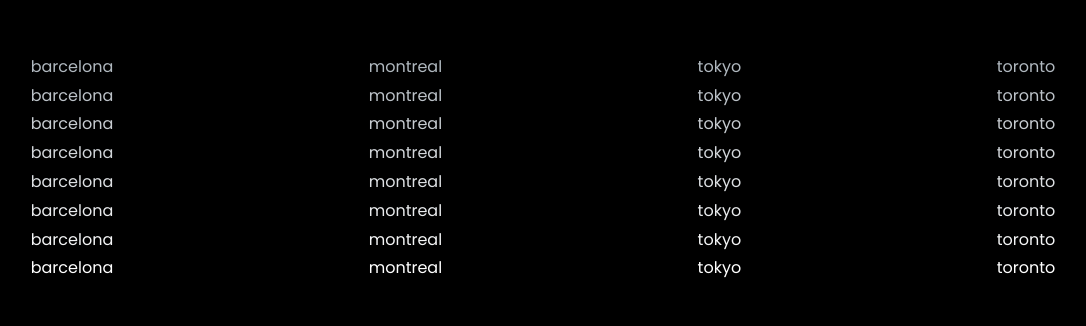
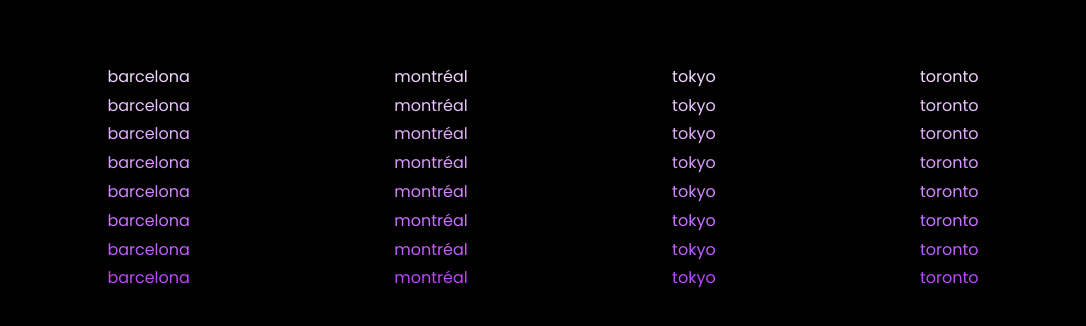
Before and after one commit to lircajimenez/final-project, a React (Create React App) app in the folder client/: page / in a window 1280 px wide. Shown: the part 232-558 px from the top of the page, without its empty margins (97-1183 px from the left). Built offline with nearby package versions, Linux system fonts and the light colour scheme.

Commit message:
animation

```diff
--- a/client/src/components/Landing.js
+++ b/client/src/components/Landing.js
@@ -1,12 +1,22 @@
 import React from "react";
 import styled from "styled-components";
 import { Link } from "react-router-dom";
+import { motion } from "framer-motion";
+import "./styles.css";
 
 const Landing = () => {
   return (
     <Wrapper>
+      {/* <div className="wrapper"> */}
       <LinkTo to="/barcelona">
-        <Container>
+        {/* <Container> */}
+        <motion.div
+          className="container"
+          initial={{ y: -500, opacity: 0 }}
+          animate={{ y: 10, opacity: 1 }}
+          transition={{ delay: 0.5, type: "spring", stiffness: 90 }}
+        >
+          <motion.div className="sub-container" whileHover={{ scale: 1.2 }}>
             <span className="shade1">barcelona</span>
             <span className="shade2">barcelona</span>
             <span className="shade3">barcelona</span>
@@ -15,22 +25,40 @@
             <span className="shade6">barcelona</span>
             <span className="shade7">barcelona</span>
             <span className="shade8">barcelona</span>
-        </Container>
+          </motion.div>
+        </motion.div>
+        {/* </Container> */}
       </LinkTo>
       <LinkTo to="/montreal">
-        <Container>
-          <span className="shade1">montreal</span>
-          <span className="shade2">montreal</span>
-          <span className="shade3">montreal</span>
-          <span className="shade4">montreal</span>
-          <span className="shade5">montreal</span>
-          <span className="shade6">montreal</span>
-          <span className="shade7">montreal</span>
-          <span className="shade8">montreal</span>
-        </Container>
+        {/* <Container> */}
+        <motion.div
+          className="container"
+          initial={{ y: -500, opacity: 0 }}
+          animate={{ y: 10, opacity: 1 }}
+          transition={{ delay: 1, type: "spring", stiffness: 90 }}
+        >
+          <motion.div className="sub-container" whileHover={{ scale: 1.2 }}>
+            <span className="shade1">montréal</span>
+            <span className="shade2">montréal</span>
+            <span className="shade3">montréal</span>
+            <span className="shade4">montréal</span>
+            <span className="shade5">montréal</span>
+            <span className="shade6">montréal</span>
+            <span className="shade7">montréal</span>
+            <span className="shade8">montréal</span>
+          </motion.div>
+        </motion.div>
+        {/* </Container> */}
       </LinkTo>
       <LinkTo to="/tokyo">
-        <Container>
+        {/* <Container> */}
+        <motion.div
+          className="container"
+          initial={{ y: -500, opacity: 0 }}
+          animate={{ y: 10, opacity: 1 }}
+          transition={{ delay: 1.5, type: "spring", stiffness: 90 }}
+        >
+          <motion.div className="sub-container" whileHover={{ scale: 1.2 }}>
             <span className="shade1">tokyo</span>
             <span className="shade2">tokyo</span>
             <span className="shade3">tokyo</span>
@@ -39,10 +67,19 @@
             <span className="shade6">tokyo</span>
             <span className="shade7">tokyo</span>
             <span className="shade8">tokyo</span>
-        </Container>
+          </motion.div>
+        </motion.div>
+        {/* </Container> */}
       </LinkTo>
       <LinkTo to="/toronto">
-        <Container>
+        {/* <Container> */}
+        <motion.div
+          className="container"
+          initial={{ y: -500, opacity: 0 }}
+          animate={{ y: 10, opacity: 1 }}
+          transition={{ delay: 2, type: "spring", stiffness: 90 }}
+        >
+          <motion.div className="sub-container" whileHover={{ scale: 1.2 }}>
             <span className="shade1">toronto</span>
             <span className="shade2">toronto</span>
             <span className="shade3">toronto</span>
@@ -51,8 +88,11 @@
             <span className="shade6">toronto</span>
             <span className="shade7">toronto</span>
             <span className="shade8">toronto</span>
-        </Container>
+          </motion.div>
+        </motion.div>
+        {/* </Container> */}
       </LinkTo>
+      {/* </div> */}
     </Wrapper>
   );
 };
@@ -60,42 +100,42 @@
 const Wrapper = styled.div`
   display: flex;
   align-items: center;
-  justify-content: space-around;
+  justify-content: space-evenly;
   height: 100vh;
 `;
-const Container = styled.div`
-  display: flex;
-  flex-direction: column;
-  align-items: center;
-  justify-content: center;
-  height: 100vh;
-  line-height: 1.8;
+// const Container = styled.div`
+//   display: flex;
+//   flex-direction: column;
+//   align-items: center;
+//   justify-content: center;
+//   height: 100vh;
+//   line-height: 1.8;
 
-  .shade1 {
-    color: #b0b8bf;
-  }
-  .shade2 {
-    color: #bcc2c8;
-  }
-  .shade3 {
-    color: #c7ccd1;
-  }
-  .shade4 {
-    color: #d2d6da;
-  }
-  .shade5 {
-    color: #dde0e3;
-  }
-  .shade6 {
-    color: #e9ebed;
-  }
-  .shade7 {
-    color: #f4f5f6;
-  }
-  .shade8 {
-    color: #ffffff;
-  }
-`;
+//   .shade1 {
+//     color: #b0b8bf;
+//   }
+//   .shade2 {
+//     color: #bcc2c8;
+//   }
+//   .shade3 {
+//     color: #c7ccd1;
+//   }
+//   .shade4 {
+//     color: #d2d6da;
+//   }
+//   .shade5 {
+//     color: #dde0e3;
+//   }
+//   .shade6 {
+//     color: #e9ebed;
+//   }
+//   .shade7 {
+//     color: #f4f5f6;
+//   }
+//   .shade8 {
+//     color: #ffffff;
+//   }
+// `;
 const LinkTo = styled(Link)`
   text-decoration: none;
   color: white;
--- a/client/src/components/cities/Barcelona.js
+++ b/client/src/components/cities/Barcelona.js
@@ -1,7 +1,9 @@
 import React, { useEffect, useState, useContext } from "react";
+import { Link } from "react-router-dom";
 import styled from "styled-components";
 import { UserContext } from "../UserContext";
 import { Image } from "cloudinary-react";
+import { motion } from "framer-motion";
 import ImageForm from "./ImageForm";
 import MapBarcelona from "../maps/MapBarcelona";
 import Modal from "./Modal";
@@ -60,7 +62,13 @@
   return (
     <>
       <Banner>
-        <H1>Barcelona</H1>
+        <motion.h1
+          initial={{ opacity: 0 }}
+          animate={{ opacity: 1 }}
+          transition={{ delay: 0.5, duration: 2 }}
+        >
+          hola, Barcelona
+        </motion.h1>
       </Banner>
       <Wrapper>
         <Container>
@@ -89,7 +97,10 @@
             setPreviewImage={setPreviewImage}
           />
         ) : (
-          <div style={{ color: "red" }}>Log-in to contribute</div>
+          <User>
+            <LinkTo to="/login"> Sign-in</LinkTo> or{" "}
+            <LinkTo to="/signup">create an account</LinkTo> to upload photo.
+          </User>
         )}
         <div>
           {images &&
@@ -132,10 +143,20 @@
   display: flex;
   align-items: center;
   justify-content: center;
+
+  h1 {
+    color: white;
+    font-size: 80px;
+    font-weight: 600;
+  }
 `;
-const H1 = styled.h1`
+const User = styled.div`
+  margin-bottom: 25px;
+`;
+const LinkTo = styled(Link)`
+  text-decoration: underline;
   color: white;
-  font-size: 80px;
+  cursor: pointer;
 `;
 const Wrapper = styled.div`
   display: flex;
--- a/client/src/components/cities/ImageForm.js
+++ b/client/src/components/cities/ImageForm.js
@@ -142,6 +142,7 @@
 const Div = styled.div`
   height: 40px;
   font-size: 0.8rem;
+  margin-top: 20px;
 `;
 const Msg = styled.div`
   color: green;
--- a/client/src/components/cities/Montreal.js
+++ b/client/src/components/cities/Montreal.js
@@ -1,5 +1,6 @@
 import React, { useEffect, useState, useContext } from "react";
 import styled from "styled-components";
+import { Link } from "react-router-dom";
 import { UserContext } from "../UserContext";
 import { Image } from "cloudinary-react";
 import { motion } from "framer-motion";
@@ -55,7 +56,13 @@
   return (
     <>
       <Banner>
-        <H1>Montréal</H1>
+        <motion.h1
+          initial={{ opacity: 0 }}
+          animate={{ opacity: 1 }}
+          transition={{ delay: 0.5, duration: 2 }}
+        >
+          bonjour/hi, Montréal
+        </motion.h1>
       </Banner>
       <Wrapper>
         <Container>
@@ -87,7 +94,10 @@
             setPreviewImage={setPreviewImage}
           />
         ) : (
-          <div style={{ color: "red" }}>Log-in to contribute</div>
+          <User>
+            <LinkTo to="/login"> Sign-in</LinkTo> or{" "}
+            <LinkTo to="/signup">create an account</LinkTo> to upload photo.
+          </User>
         )}
         <motion.div layout>
           {/* {console.log("images", images)} */}
@@ -131,10 +141,20 @@
   display: flex;
   align-items: center;
   justify-content: center;
+
+  h1 {
+    color: white;
+    font-size: 80px;
+    font-weight: 600;
+  }
 `;
-const H1 = styled.h1`
+const User = styled.div`
+  margin-bottom: 25px;
+`;
+const LinkTo = styled(Link)`
+  text-decoration: underline;
   color: white;
-  font-size: 80px;
+  cursor: pointer;
 `;
 const Wrapper = styled.div`
   display: flex;
--- a/client/src/components/cities/Tokyo.js
+++ b/client/src/components/cities/Tokyo.js
@@ -1,7 +1,9 @@
 import React, { useEffect, useState, useContext } from "react";
+import { Link } from "react-router-dom";
 import styled from "styled-components";
 import { UserContext } from "../UserContext";
 import { Image } from "cloudinary-react";
+import { motion } from "framer-motion";
 import ImageForm from "./ImageForm";
 import MapTokyo from "../maps/MapTokyo";
 import Modal from "./Modal";
@@ -61,7 +63,13 @@
   return (
     <>
       <Banner>
-        <H1>Tokyo</H1>
+        <motion.h1
+          initial={{ opacity: 0 }}
+          animate={{ opacity: 1 }}
+          transition={{ delay: 0.5, duration: 2 }}
+        >
+          こんにちは, Tokyo
+        </motion.h1>
       </Banner>
       <Wrapper>
         <Container>
@@ -92,7 +100,10 @@
             setPreviewImage={setPreviewImage}
           />
         ) : (
-          <div style={{ color: "red" }}>Log-in to contribute</div>
+          <User>
+            <LinkTo to="/login"> Sign-in</LinkTo> or{" "}
+            <LinkTo to="/signup">create an account</LinkTo> to upload photo.
+          </User>
         )}
         <div>
           {/* {console.log("images", images)} */}
@@ -136,11 +147,22 @@
   display: flex;
   align-items: center;
   justify-content: center;
+
+  h1 {
+    color: white;
+    font-size: 80px;
+    font-weight: 600;
+  }
 `;
-const H1 = styled.h1`
+const User = styled.div`
+  margin-bottom: 25px;
+`;
+const LinkTo = styled(Link)`
+  text-decoration: underline;
   color: white;
-  font-size: 80px;
+  cursor: pointer;
 `;
+
 const Wrapper = styled.div`
   display: flex;
   flex-direction: column;
--- a/client/src/components/cities/Toronto.js
+++ b/client/src/components/cities/Toronto.js
@@ -1,7 +1,9 @@
 import React, { useEffect, useState, useContext } from "react";
+import { Link } from "react-router-dom";
 import styled from "styled-components";
 import { UserContext } from "../UserContext";
 import { Image } from "cloudinary-react";
+import { motion } from "framer-motion";
 import ImageForm from "./ImageForm";
 import MapToronto from "../maps/MapToronto";
 import Modal from "./Modal";
@@ -51,7 +53,13 @@
   return (
     <>
       <Banner>
-        <H1>Toronto</H1>
+        <motion.h1
+          initial={{ opacity: 0 }}
+          animate={{ opacity: 1 }}
+          transition={{ delay: 0.5, duration: 2 }}
+        >
+          hello, Toronto
+        </motion.h1>
       </Banner>
       <Wrapper>
         <Container>
@@ -80,7 +88,10 @@
             setPreviewImage={setPreviewImage}
           />
         ) : (
-          <div style={{ color: "red" }}>Log-in to contribute</div>
+          <User>
+            <LinkTo to="/login"> Sign-in</LinkTo> or{" "}
+            <LinkTo to="/signup">create an account</LinkTo> to upload photo.
+          </User>
         )}
         <div>
           {images &&
@@ -123,11 +134,23 @@
   display: flex;
   align-items: center;
   justify-content: center;
+
+  h1 {
+    color: white;
+    font-size: 80px;
+    font-weight: 600;
+  }
 `;
-const H1 = styled.h1`
+
+const User = styled.div`
+  margin-bottom: 25px;
+`;
+const LinkTo = styled(Link)`
+  text-decoration: underline;
   color: white;
-  font-size: 80px;
+  cursor: pointer;
 `;
+
 const Wrapper = styled.div`
   display: flex;
   flex-direction: column;
--- a/client/src/components/styles.css
+++ b/client/src/components/styles.css
@@ -1,3 +1,68 @@
+/* landing */
+
+.wrapper {
+  display: flex;
+  align-items: center;
+  justify-content: space-around;
+  height: 100vh;
+}
+
+.container {
+  display: flex;
+  flex-direction: column;
+  align-items: center;
+  justify-content: center;
+  /* height: 100vh; */
+  line-height: 1.8;
+}
+
+.sub-container {
+  display: flex;
+  flex-direction: column;
+  align-items: center;
+  justify-content: center;
+}
+.shade1 {
+  /* color: #b0b8bf; */
+  /* color: #3537ac; */
+  color: #f0d6ff;
+}
+.shade2 {
+  /* color: #bcc2c8; */
+  /* color: #3a3cbb; */
+  color: #e9c2ff;
+}
+.shade3 {
+  /* color: #c7ccd1; */
+  /* color: #4446c5; */
+  color: #e1adff;
+}
+.shade4 {
+  /* color: #d2d6da; */
+  /* color: #5355ca; */
+  color: #da99ff;
+}
+.shade5 {
+  /* color: #dde0e3; */
+  /* color: #6365cf; */
+  color: #d285ff;
+}
+.shade6 {
+  /* color: #e9ebed; */
+  /* color: #7374d4; */
+  color: #cb70ff;
+}
+.shade7 {
+  /* color: #f4f5f6; */
+  /* color: #8284d9; */
+  color: #c35cff;
+}
+.shade8 {
+  /* color: #ffffff; */
+  /* color: #9293dd; */
+  color: #bc47ff;
+}
+
 .submit-btn {
   height: 40px;
   width: 150px;
```
Lines whose indentation alone changed are shown as unchanged.
